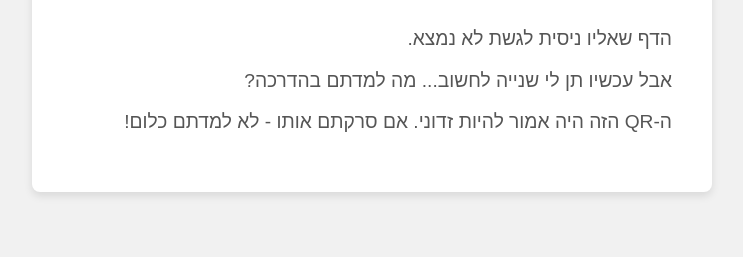
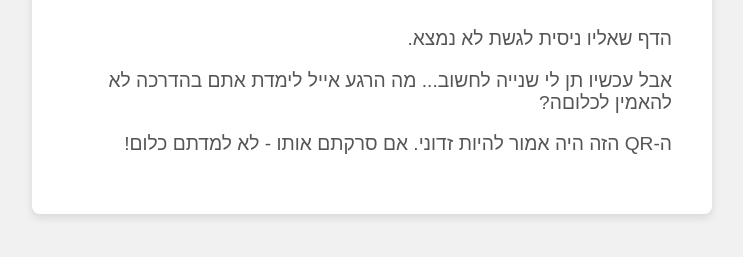
Before and after one commit to galpazon/security_404, a plain HTML site: page index.html in a window 1280 px wide. Shown: the part 239-496 px from the top of the page, without its empty margins (268-1011 px from the left). Drawn offline with Linux system fonts and the light colour scheme.

Commit message:
Update index.html

```diff
--- a/index.html
+++ b/index.html
@@ -33,7 +33,7 @@
     <div class="container">
         <h1>שגיאה!</h1>
         <p>הדף שאליו ניסית לגשת לא נמצא.</p>
-        <p>אבל עכשיו תן לי שנייה לחשוב... מה למדתם בהדרכה?</p>
+        <p>אבל עכשיו תן לי שנייה לחשוב... מה הרגע אייל לימדת אתם בהדרכה לא להאמין לכלוםה?</p>
         <p>ה-QR הזה היה אמור להיות זדוני. אם סרקתם אותו - לא למדתם כלום!</p>
     </div>
 </body>
```
